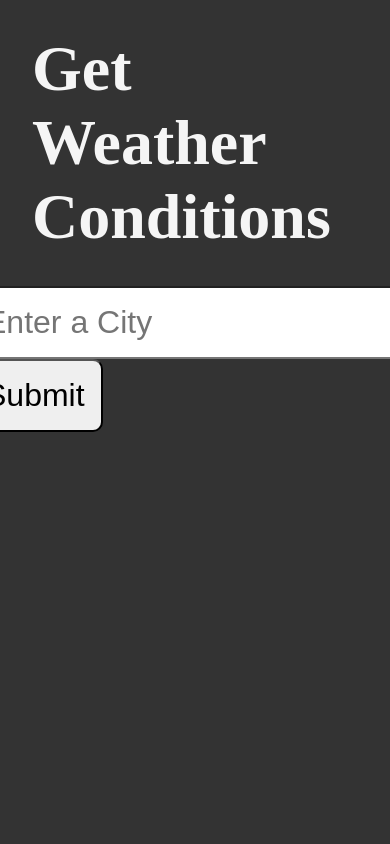
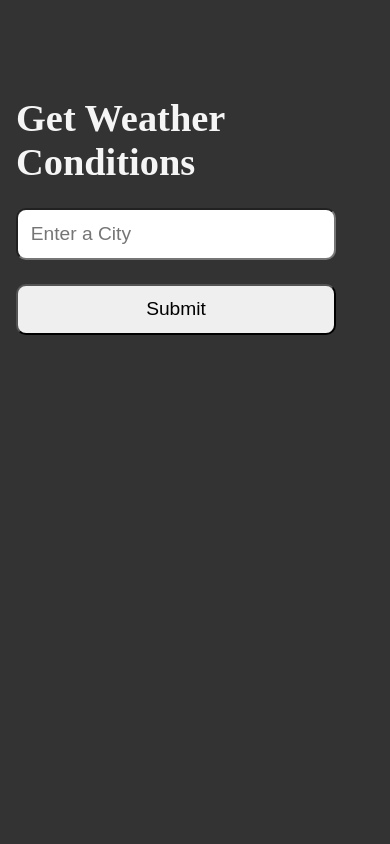
Before and after one commit to treasure05nxazonke-art/python_weather, a Flask app: page / in a window 390 px wide; the page is wider, and only the part inside the window is pictured. Run offline with Flask 3, Linux system fonts and the light colour scheme.

Commit message:
mobile UI fix

```diff
--- a/static/styles/style.css
+++ b/static/styles/style.css
@@ -5,6 +5,7 @@
 }
 
 body {
+    justify-content: flex-start;
     padding: 2rem;
     background-color: #333;
     color: whitesmoke;
@@ -22,3 +23,30 @@ button {
     padding: 1rem;
     border-radius: 10px;
 }
+
+@media (max-width: 768px) {
+
+    body {
+        padding: 2rem 1rem;
+        font-size: 1.2rem;
+        gap: 1.5rem;
+        justify-content: flex-start;
+        padding-top: 6rem;
+    }
+
+    input {
+        margin-bottom: 1rem;
+    }
+
+    button {
+        margin-top: 0.5rem;
+    }
+
+    input,
+    button {
+        font-size: 1.2rem;
+        padding: 0.8rem;
+        width: 100%;
+        max-width: 320px;
+    }
+}
```
